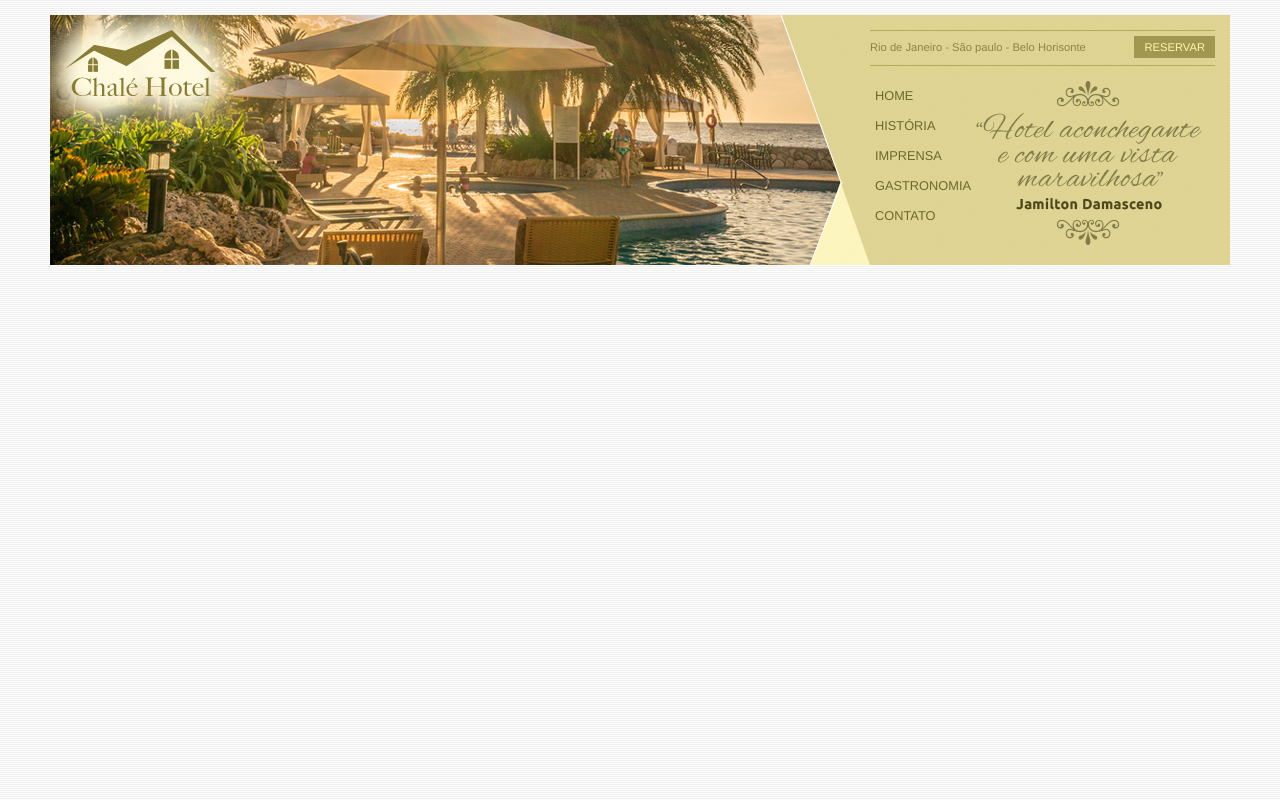
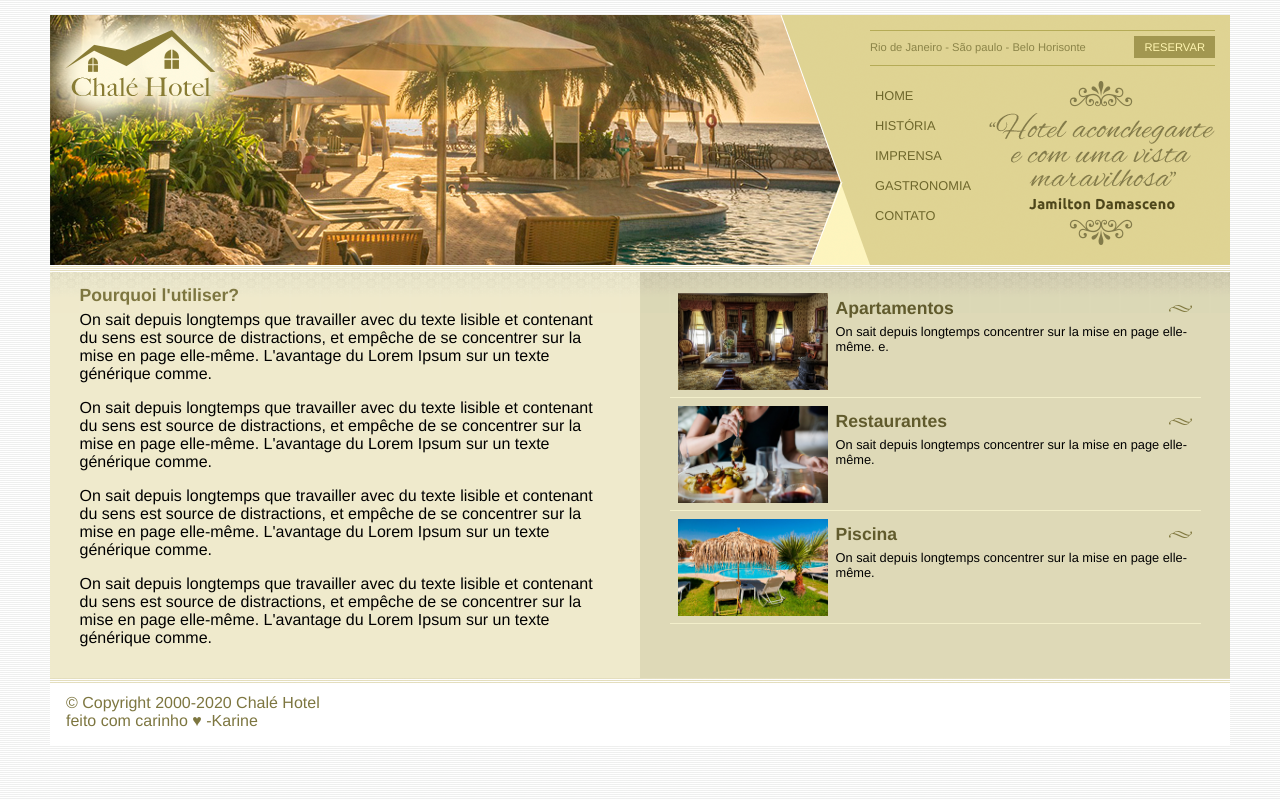
Before and after one commit to Karinepego/Projetos-Front-end, a plain HTML site: page projeto-ChaléHotel/index.html in a window 1280 px wide. Drawn offline with Linux system fonts and the light colour scheme.

Commit message:
projeto ficticio

```diff
--- a/projeto-ChaléHotel/css/estilo.css
+++ b/projeto-ChaléHotel/css/estilo.css
@@ -12,11 +12,10 @@ body {
 
 #container {
 	/*border:1px solid red;*/
-	background: #edc9cc;
+	background: #ede9cc url(../imagens/bg-container.png) top center repeat-y;
 	margin: 0 auto;
 	min-width: 740px;
 	max-width: 1180px;
-
 }
 
 /*formatação do menu*/
@@ -127,3 +126,75 @@ ul#navegacao a:hover {
 	height: 164px;
 	float: right;
 }
+
+/*Area de conteudos */
+/********************/
+#area-principal {
+	/*background: red;*/
+	float: left;
+	width: 50%;
+	padding: 15px 0px;
+	background: url(../imagens/bg-area-principal.png) top left repeat-x;
+}
+
+#area-lateral {
+	/*background: yellow;*/
+	float: right;
+	width: 50%;
+	padding: 20px 0px;
+	background: url(../imagens/bg-area-lateral.png) top left repeat-x;
+}
+
+.conteudo {
+	margin: 0 auto;
+	width: 90%;
+}
+
+#rodape {
+	clear: both;
+	padding: 16px;
+	background: #fff url(../imagens/bg-rodape.png) repeat-x top;
+	color: #7d7640;
+}
+
+/* formatacao de textos */
+ h2 {
+ 	color: #7d7640;
+ 	font-size: 1.1em;
+ 	padding: 5px 0px;
+ }
+
+ p {
+ 	font-size: 1em;
+ 	margin-bottom: 16px;
+ }
+
+ /*Fomatação da area lateral imagens e texto */
+
+ #lista-imagens li {
+ 	padding: 8px;
+ 	border-bottom: 1px solid #f3efcb;
+ 	height: 6em;
+ }
+
+ #lista-imagens li a img {
+ 	float: left;
+ 	margin-right: 8px;
+ }
+
+ #lista-imagens li a p {
+ 	font-size: 0.8em;
+ 	color: #000;
+ }
+
+ #lista-imagens li a h3 {
+ 	font-size: 1.1em;
+ 	color: #615b2d;
+ 	padding: 5px 0;
+ 	background: url(../imagens/ornamento.png) no-repeat center right;
+ }
+
+ #lista-imagens li:hover {
+ 	cursor: pointer;
+ 	background: #f6f3d6;
+ }
--- a/projeto-ChaléHotel/index.html
+++ b/projeto-ChaléHotel/index.html
@@ -24,7 +24,6 @@
 							<a class="reserva" href="">Reservar </a>
 							<div style="clear: both;"></div><!--inteligente -->
 					</div><!--fechamento menulocais-->
-
 					<div id="menu">
 						<ul id="navegacao">
 							<li><a href="">Home</a></li>
@@ -34,7 +33,7 @@
 							<li><a href="">Contato</a></li>
 						</ul>
 
-						<img src="imagens/depoimento.png">
+						<img class="depoimento" src="imagens/depoimento.png">
 
 					</div>
 
@@ -42,7 +41,65 @@
 			</div><!--fechamento areamenu-->
 
 		</div><!--fechamento topo-->
+
+
+		<div id="area-principal">
+			<div class="conteudo">
+				<h2>Pourquoi l'utiliser? </h2>
+				<p>
+					On sait depuis longtemps que travailler avec du texte lisible et contenant du sens est source de distractions, et empêche de se concentrer sur la mise en page elle-même. L'avantage du Lorem Ipsum sur un texte générique comme.
+				</p>
+				<p>
+					On sait depuis longtemps que travailler avec du texte lisible et contenant du sens est source de distractions, et empêche de se concentrer sur la mise en page elle-même. L'avantage du Lorem Ipsum sur un texte générique comme.
+				</p>
+				<p>
+					On sait depuis longtemps que travailler avec du texte lisible et contenant du sens est source de distractions, et empêche de se concentrer sur la mise en page elle-même. L'avantage du Lorem Ipsum sur un texte générique comme.
+				</p>
+
+				<p>
+					On sait depuis longtemps que travailler avec du texte lisible et contenant du sens est source de distractions, et empêche de se concentrer sur la mise en page elle-même. L'avantage du Lorem Ipsum sur un texte générique comme.
+				</p>
+
+			</div>
+		</div>
+		<div id="area-lateral">
+			<div class="conteudo">
+
+				<ul id="lista-imagens">
+					<li>
+						<a href="">
+							<img src="imagens/apartamento.jpg" width="150px;" alt="apartamento">
+							<h3>Apartamentos</h3>
+							<p>On sait depuis longtemps concentrer sur la mise en page elle-même. e.</p>
+						</a>
+					</li>
+
+					<li>
+						<a href="">
+							<img src="imagens/restaurante.jpg" width="150px;" alt="restaurante">
+							<h3>Restaurantes</h3>
+							<p>On sait depuis longtemps concentrer sur la mise en page elle-même.</p>
+						</a>
+					</li>
+
+					<li>
+						<a href="">
+							<img src="imagens/piscina.jpg" width="150px;" alt="piscina">
+							<h3>Piscina</h3>
+							<p>On sait depuis longtemps concentrer sur la mise en page elle-même.</p>
+						</a>
+					</li>
+				</ul>
+
+			</div>
+		</div>
+
+			<div id="rodape">
+				<span>
+					&copy; Copyright 2000-2020 Chalé Hotel <br>
+					feito com carinho &hearts; -Karine
+				</span>
+			</div>
 	</div><!--fechamento container-->
-
 </body>
 </html>
```
